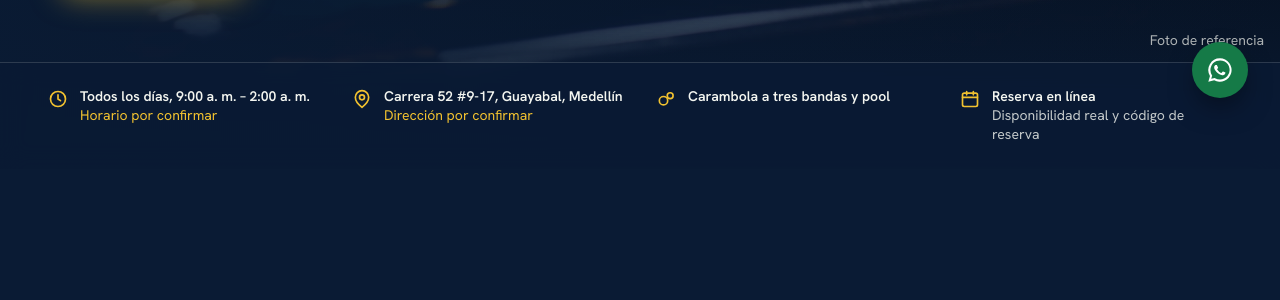
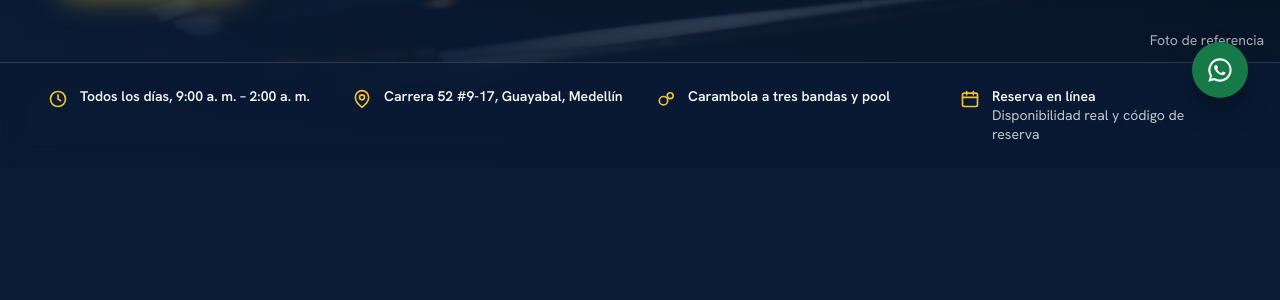
Before and after one commit to felipe95011015221-cell/billares-guayabal-python, a Django app: page / in a window 1280 px wide. Shown: the part 670-970 px from the top of the page. Run offline with Django 5.2, Linux system fonts and the light colour scheme; data comes from the database, SQL or seed files in the repository; tables that the repository leaves empty hold one stand-in row (values such as "Sample post"); style sheets or scripts are compiled from the project's sources; parts of the project's set-up code (start-up, migrations or seed data) failed here and were passed over.

Commit message:
Confirmar dirección, teléfono y horario del club
Datos confirmados por el propietario a partir de la ficha del negocio en Google:
- Dirección: Carrera 52 #9-17, Guayabal, Medellín
- Teléfono y WhatsApp: +57 314 773 0533
- Horario: todos los días, 9 a. m. a 2 a. m.

Efecto en el sitio: desaparecen los sellos «por confirmar» de estos tres datos y
el JSON-LD (lo que Google usa para el posicionamiento local) incluye dirección,
teléfono y horario. El aviso de la sección de ubicación se vuelve dinámico y
solo menciona lo que siga pendiente.

Siguen sin confirmar: correo, Instagram, Facebook y la tarifa por hora.

Co-Authored-By: Claude Sonnet 5.5 <noreply@anthropic.com>

```diff
--- a/club/negocio.py
+++ b/club/negocio.py
@@ -32,11 +32,11 @@ NOMBRE_CORTO = "Club de Billares Guayabal"
 CIUDAD = Dato("Medellín", "confirmado")
 REGION = "Antioquia"
 PAIS = "CO"
-DIRECCION = Dato("Carrera 52 #9-17, Guayabal, Medellín", "publico", "Dato público del brief; no contrastado con otra fuente.")
-TELEFONO = Dato("+57 314 773 0533", "publico", "Dato público del brief, pendiente de validación.")
+DIRECCION = Dato("Carrera 52 #9-17, Guayabal, Medellín", "confirmado", "Confirmada por el propietario a partir de la ficha del negocio en Google (23 nov. 2026)")
+TELEFONO = Dato("+57 314 773 0533", "confirmado", "Confirmado por el propietario (23 nov. 2026): +57 314 773 0533, el mismo WhatsApp del sitio")
 TELEFONO_E164 = "573147730533"
 CORREO = Dato("", "pendiente")
-HORARIO = Dato("Todos los días, 9:00 a. m. – 2:00 a. m.", "publico", "Horario reportado en plataformas públicas.")
+HORARIO = Dato("Todos los días, 9:00 a. m. – 2:00 a. m.", "confirmado", "Confirmado por el propietario a partir de la ficha del negocio en Google: lunes a domingo, 9 a. m. a 2 a. m. (23 nov. 2026)")
 INSTAGRAM = Dato("", "pendiente")
 FACEBOOK = Dato("", "pendiente")
 MAPA_CONSULTA = "Carrera 52 #9-17, Guayabal, Medellín, Antioquia, Colombia"
--- a/club/templates/club/parciales/ubicacion.html
+++ b/club/templates/club/parciales/ubicacion.html
@@ -10,8 +10,8 @@
       <a href="{{ enlace_llamar }}" data-evento="cta_llamar" data-evento-origen="ubicacion" class="btn btn-md btn-oscuro">Llamar</a>
       <a href="{{ wa_ubicacion }}" target="_blank" rel="noopener noreferrer" data-evento="cta_whatsapp" data-evento-origen="ubicacion" class="btn btn-md btn-oscuro">{% include "club/parciales/icono_whatsapp.html" with clase="h-4 w-4" %}WhatsApp</a>
     </div>
-    {% if negocio.DIRECCION.por_confirmar or negocio.TELEFONO.por_confirmar or negocio.HORARIO.por_confirmar %}
-    <div class="aviso mt-8 text-carbon/85"><p>Dirección, teléfono y horario provienen de fuentes públicas y están pendientes de validación por el club. Antes de tu visita, confírmalos por WhatsApp.</p></div>
+    {% if negocio.TELEFONO.por_confirmar or negocio.HORARIO.por_confirmar %}
+    <div class="aviso mt-8 text-carbon/85"><p>{% if negocio.TELEFONO.por_confirmar and negocio.HORARIO.por_confirmar %}El teléfono y el horario provienen de fuentes públicas y están pendientes de validación por el club.{% elif negocio.TELEFONO.por_confirmar %}El teléfono proviene de fuentes públicas y está pendiente de validación por el club.{% elif negocio.HORARIO.por_confirmar %}El horario proviene de fuentes públicas y está pendiente de validación por el club.{% else %}Algunos datos están pendientes de validación por el club.{% endif %} Antes de tu visita, confírmalo por WhatsApp.</p></div>
     {% endif %}
   </div>
   <div class="lg:col-span-7">
```
